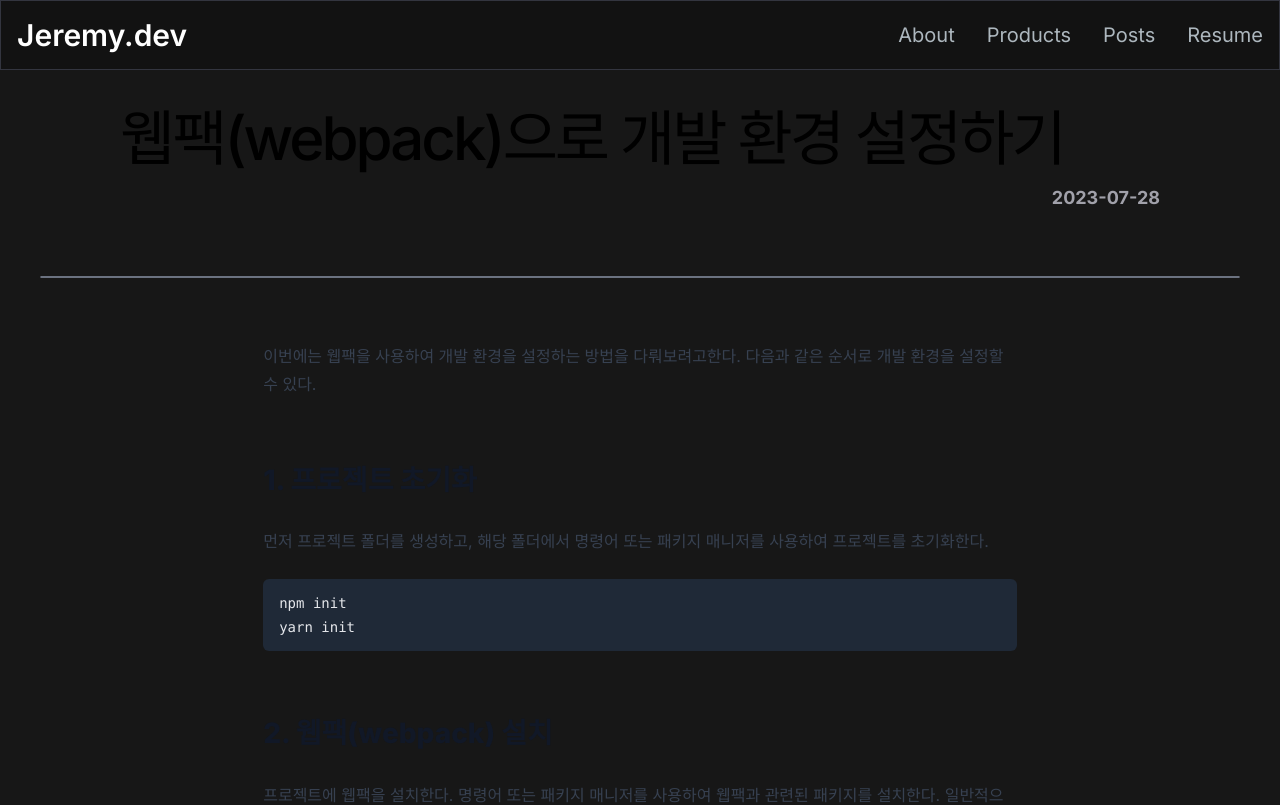
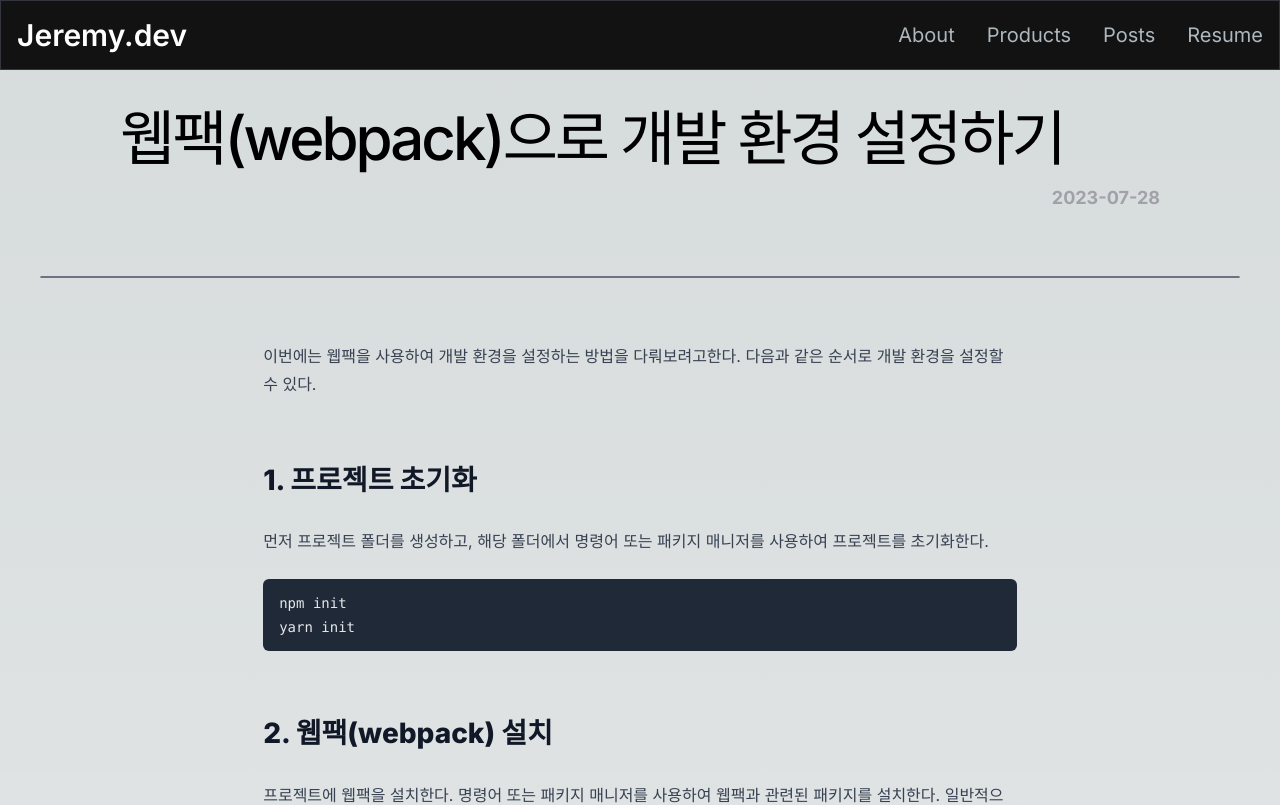
Before and after one commit to shackstack/next-portfolio, a Next.js app: page /posts/1 in a window 1280 px wide. Shown: the top 805 px of the page. Built offline with nearby package versions, Linux system fonts and the light colour scheme.

Commit message:
fix: 라이트 모드에서 스타일 부조화 처리

```diff
--- a/src/app/posts/[id]/page.tsx
+++ b/src/app/posts/[id]/page.tsx
@@ -18,7 +18,7 @@ const PostPage = ({ params: { id } }: Props) => {
     <>
       <Navbar />
       <div className='h-12' />
-      <article className='p-3 text-xl bg-[#171717]'>
+      <article className='p-3 text-xl dark:bg-[#121212]'>
         <div className='flex flex-col items-center'>
           <div className='w-[65rem] max-w-full flex flex-col pt-[3rem] gap-y-4 mb-16'>
             <h1 className='text-6xl font-medium break-keep tracking-tighter leading-tight md:leading-none md:text-start text-center'>
--- a/src/app/resume/page.tsx
+++ b/src/app/resume/page.tsx
@@ -6,7 +6,7 @@ const Resume = () => {
     <>
       <Navbar />
       <div className='h-12' />
-      <div className='flex flex-col items-center'>
+      <div className='flex flex-col items-center  dark:bg-[#121212]'>
         <article className='max-w-full prose prose-lg dark:prose-invert'>
           <File />
         </article>
--- a/src/components/Post/PostPreview.tsx
+++ b/src/components/Post/PostPreview.tsx
@@ -15,7 +15,7 @@ export const PostPreview = ({ post }: Props) => {
       className='lg:h-[40rem] h-[36rem] break-keep border-4 items-center justify-between py-10 px-10 text-center border-gray-500 text-xl flex flex-col gap-y-5'>
       <hr className='w-10 border-gray-500' />
       <div className='flex flex-col gap-y-2 items-center h-0 grow'>
-        <span className='text-2xl w-[80%]'>{title}</span>
+        <span className='text-2xl w-[80%] dark:text-white'>{title}</span>
         <p>
           {tags.map((tag) => (
             <span
```
